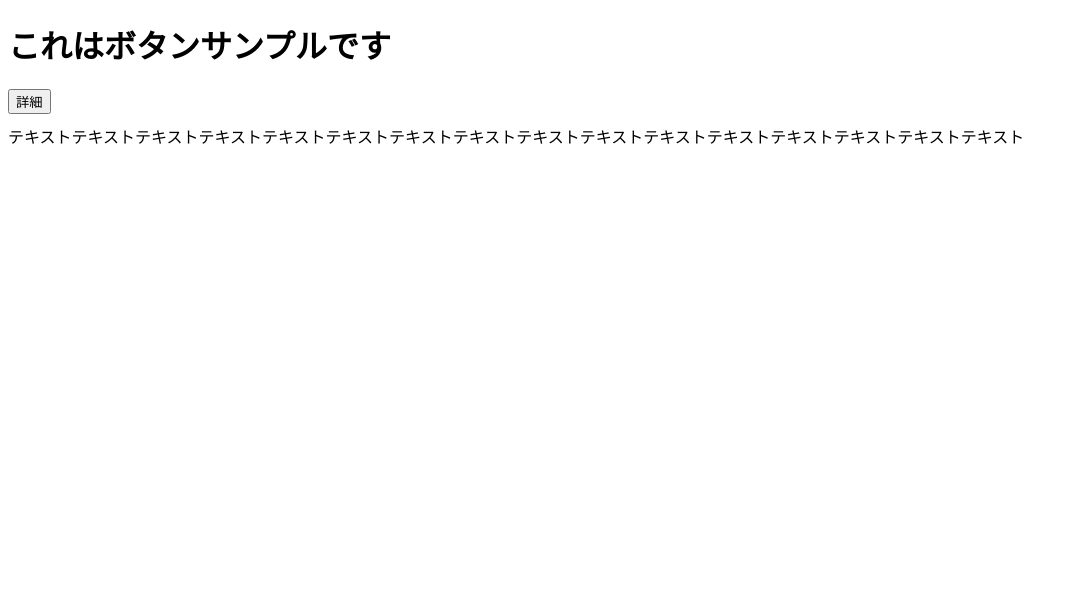
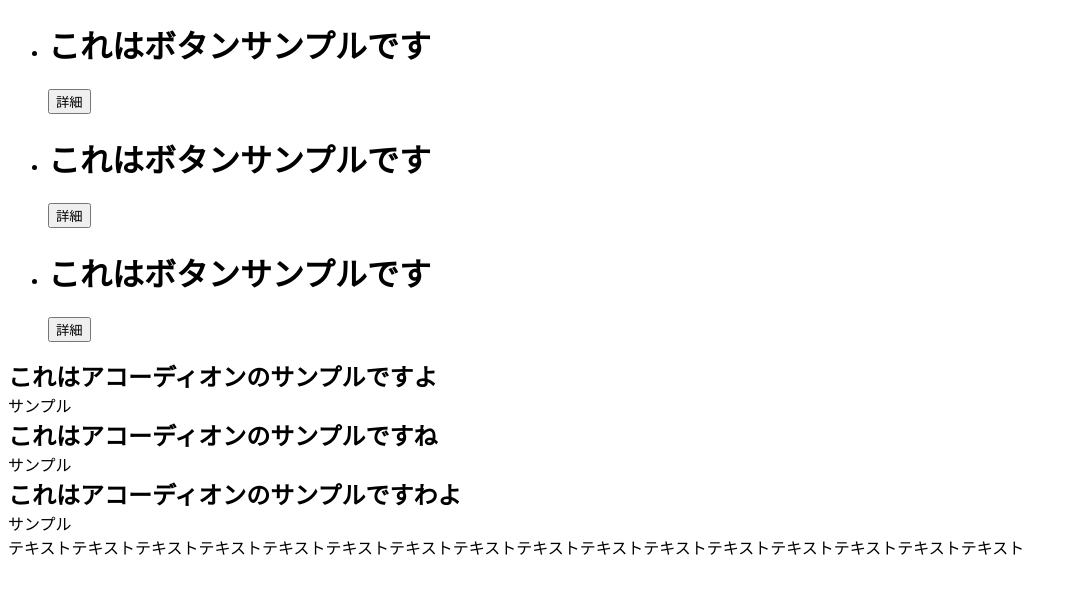
Before and after one commit to Fukky9977/acodion, a plain HTML site: page index.html in a window 1280 px wide. Shown: the whole page, without its empty margins (0-1077 px from the left). Drawn offline with nearby package versions, Linux system fonts and the light colour scheme.

Commit message:
Update index.html

```diff
--- a/index.html
+++ b/index.html
@@ -8,18 +8,54 @@
     <link rel="stylesheet" href="style.css">
 </head>
 <body>
+    <ul class="box-list">
+        <li class="box-item">
             <div class="box">
                 <div class="box-1">
                     <h1>これはボタンサンプルです</h1>
-            <button>
+                    <button class="button-1">
                         詳細
                     </button>
                 </div>
-        <div class="box-acodion">
-            <h2>これはアコーディオンのサンプルです</h2>
+
+            </div>
+        </li>
+        <li class="box-item">
+            <div class="box">
+                <div class="box-1">
+                    <h1>これはボタンサンプルです</h1>
+                    <button class="button-2">
+                        詳細
+                    </button>
+                </div>
+
+            </div>
+        </li>
+        <li class="box-item">
+            <div class="box">
+                <div class="box-1">
+                    <h1>これはボタンサンプルです</h1>
+                    <button class="button-3">
+                        詳細
+                    </button>
+                </div>
+
+            </div>
+        </li>
+    </ul>
+    <div class="box-acodion-1">
+        <h2>これはアコーディオンのサンプルですよ</h2>
         <p>サンプル</p>
     </div>
+    <div class="box-acodion-2">
+        <h2>これはアコーディオンのサンプルですね</h2>
+        <p>サンプル</p>
     </div>
+    <div class="box-acodion-3">
+        <h2>これはアコーディオンのサンプルですわよ</h2>
+        <p>サンプル</p>
+    </div>
+
         <div class="box-text">
             <p>テキストテキストテキストテキストテキストテキストテキストテキストテキストテキストテキストテキストテキストテキストテキストテキスト</p>
         </div>
@@ -30,8 +66,16 @@
         crossorigin="anonymous"></script>
     <script>
         $(function() {
-            $('button').click(function(){
-                $('.box-acodion').slideToggle();
+            $('.button-1').click(function(){
+                $('.box-acodion-1').slideToggle();
+            });
+
+            $('.button-2').click(function(){
+                $('.box-acodion-2').fadeToggle();
+            });
+
+            $('.button-3').click(function(){
+                $('.box-acodion-3').toggle('200');
             });
         });
     </script>
```
Lines whose indentation alone changed are shown as unchanged.
